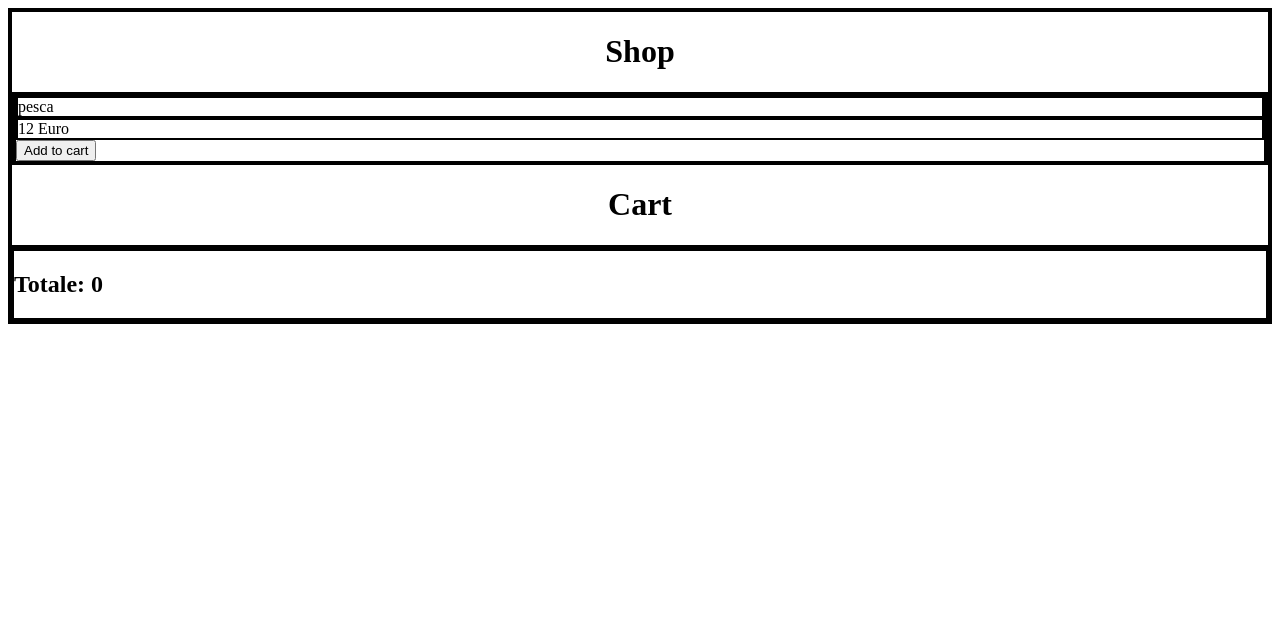
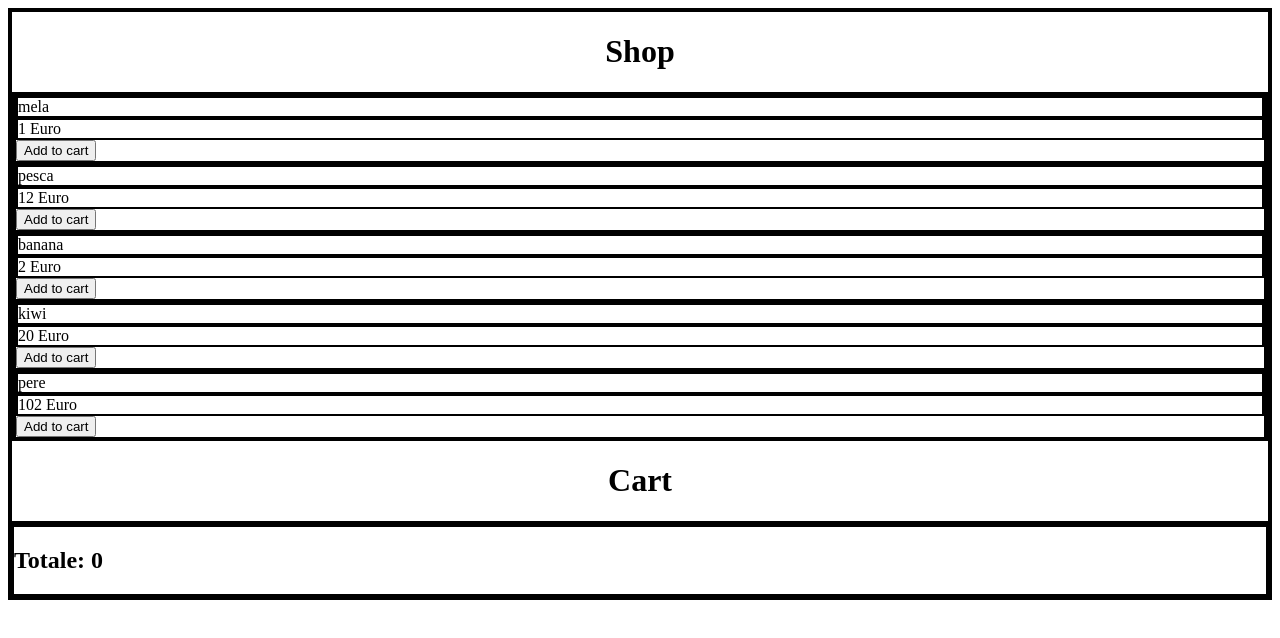
Before and after one commit to carlopoggi/shop, a React (Create React App) app: page / in a window 1280 px wide. Shown: the top 638 px of the page. Built offline with nearby package versions, Linux system fonts and the light colour scheme.

Commit message:
update negozio initial state

```diff
--- a/src/components/Shop.js
+++ b/src/components/Shop.js
@@ -12,7 +12,11 @@ const Shop = () => {
   const [cart, setCart] = useState({})
   const [totale, setTotale] = useState(0)
   const negozio = {
-    '24242uu': { nome: 'pesca', prezzo: 12 }
+    '24242uu': { nome: 'pesca', prezzo: 12 },
+    '3383838': { nome: 'mela', prezzo: 1 },
+    '282737j': { nome: 'banana', prezzo: 2 },
+    '0000222': { nome: 'kiwi', prezzo: 20 },
+    '88822aa': { nome: 'pere', prezzo: 102 }
   }
 
   const getShopItem = (id) => {
```
